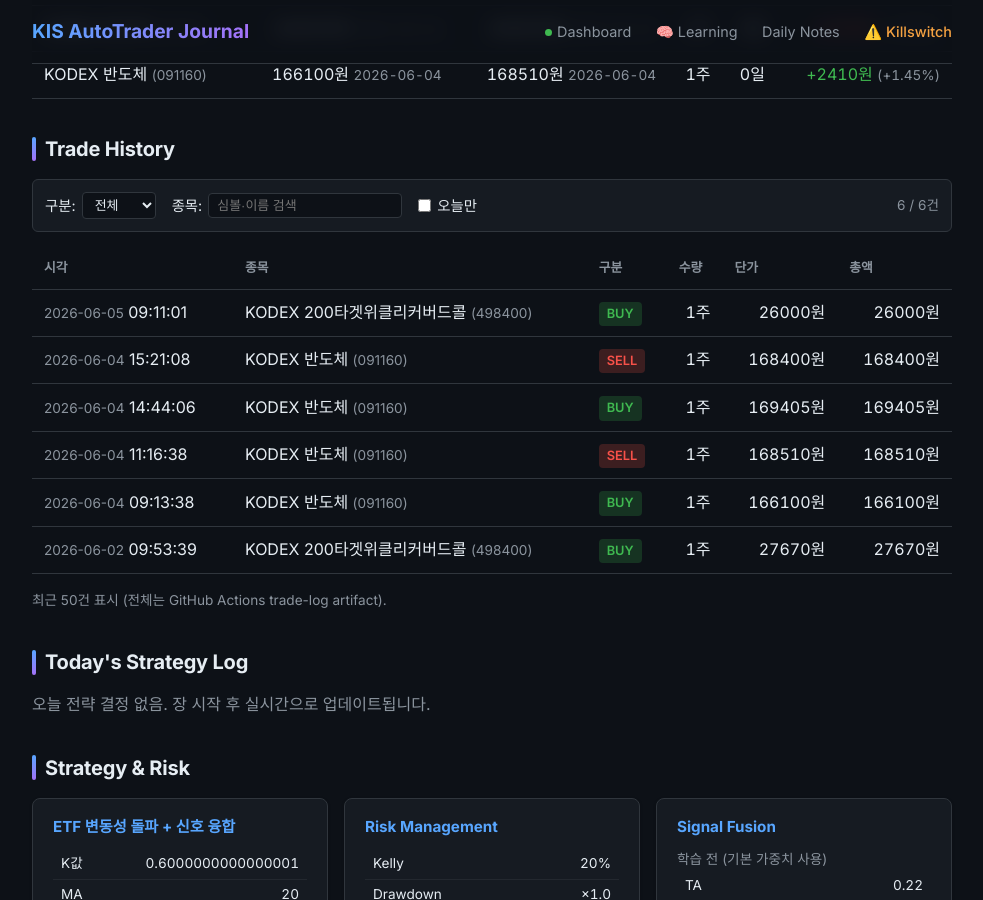
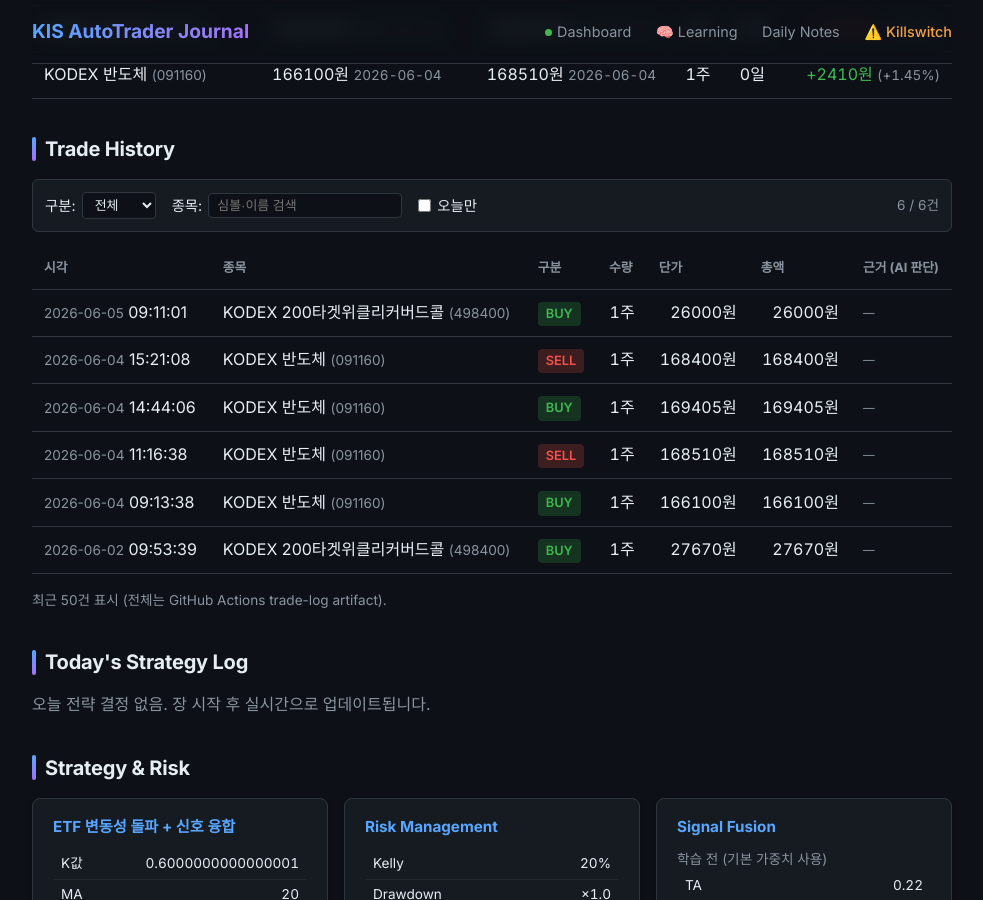
Before and after one commit to BudongJW/kis-trading-journal, a Jekyll site: the page built from index.html, in a window 1280 px wide and 900 px high, scrolled down 2636 px. Shown: the whole window, without its empty margins (148-1131 px from the left). Built offline with Jekyll 4.4.1, drawn with Linux system fonts in a browser that asks for light colours; nearby versions of some CDN libraries.

Commit message:
feat(dashboard): 거래 내역에 'AI 판단 근거' 컬럼 추가 (왜 샀나/팔았나)
각 거래에 매수/매도 사유 표시 — 융합/돌파/TA·인버스 레짐대응·손절 사유 등.
trades.csv reason 컬럼(autotrader) 연동.

Co-Authored-By: Claude Opus 4.8 <noreply@anthropic.com>

```diff
--- a/index.html
+++ b/index.html
@@ -530,6 +530,7 @@ title: Dashboard
       <th>수량</th>
       <th>단가</th>
       <th>총액</th>
+      <th>근거 (AI 판단)</th>
     </tr>
   </thead>
   <tbody>
@@ -541,6 +542,7 @@ title: Dashboard
       <td class="num">{{ t.qty }}주</td>
       <td class="num">{{ t.price }}원</td>
       <td class="num">{{ t.amount }}원</td>
+      <td style="font-size:0.85em; max-width:280px;">{% if t.reason and t.reason != '' %}{{ t.reason }}{% else %}<span class="dim">—</span>{% endif %}</td>
     </tr>
     {% endfor %}
   </tbody>
```
